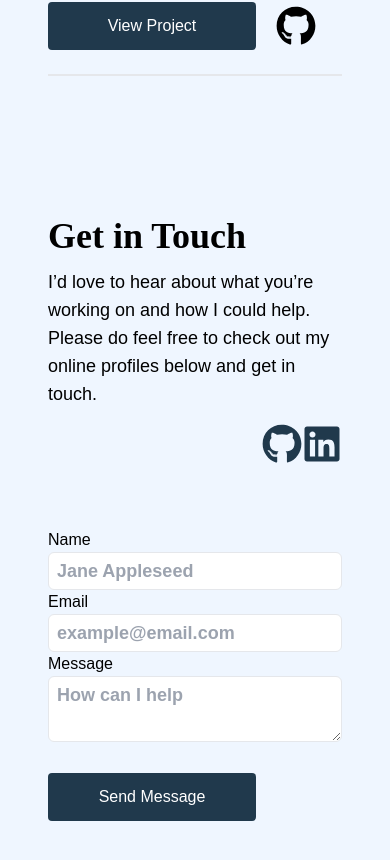
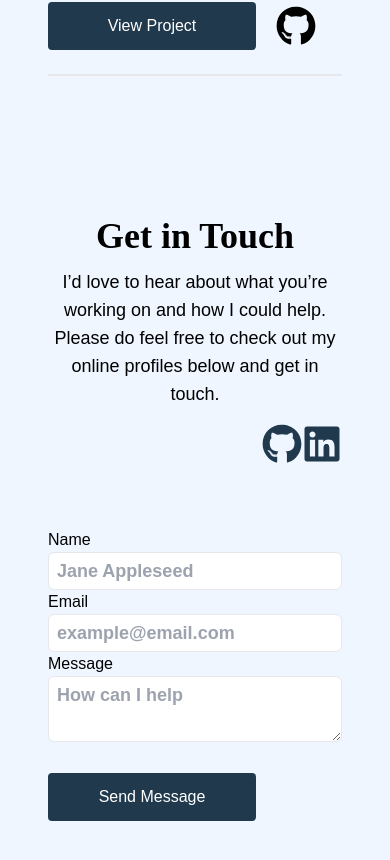
Before and after one commit to PhilJG/nextjs-tailwind-portfolio, a Next.js app: page / in a window 390 px wide. Shown: the part 4685-5545 px from the top of the page. Built offline with nearby package versions, Linux system fonts and the light colour scheme.

Commit message:
Adjusted contact text alignment

```diff
--- a/src/app/components/Contact.jsx
+++ b/src/app/components/Contact.jsx
@@ -6,9 +6,9 @@ import { SecondaryButton } from './Button';
 const ContactSection = () => {
     return (
         <section >
-            <h1 className="font-serif font-semibold text-4xl  md:text-right sm:text-left  py-3">Get in Touch</h1>
+            <h1 className="font-serif font-semibold text-4xl  md:text-right sm:text-left text-center py-3">Get in Touch</h1>
             <div className="contact__content">
-                <p className='text-lg md:text-right'>
+                <p className='text-lg text-center md:text-right'>
                     I’d love to hear about what you’re working on and how I could help.
                     <br />
                     Please do feel free to check out my online profiles below and get in touch.
```
